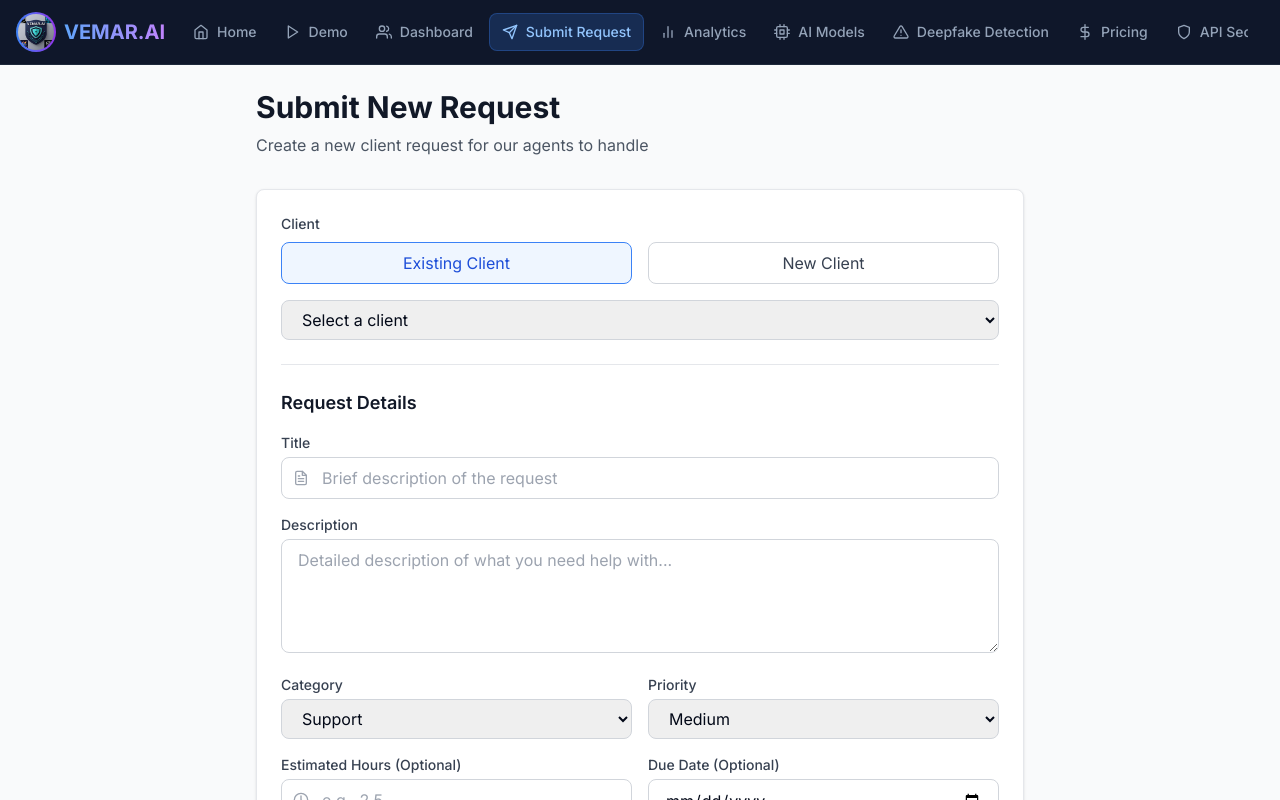
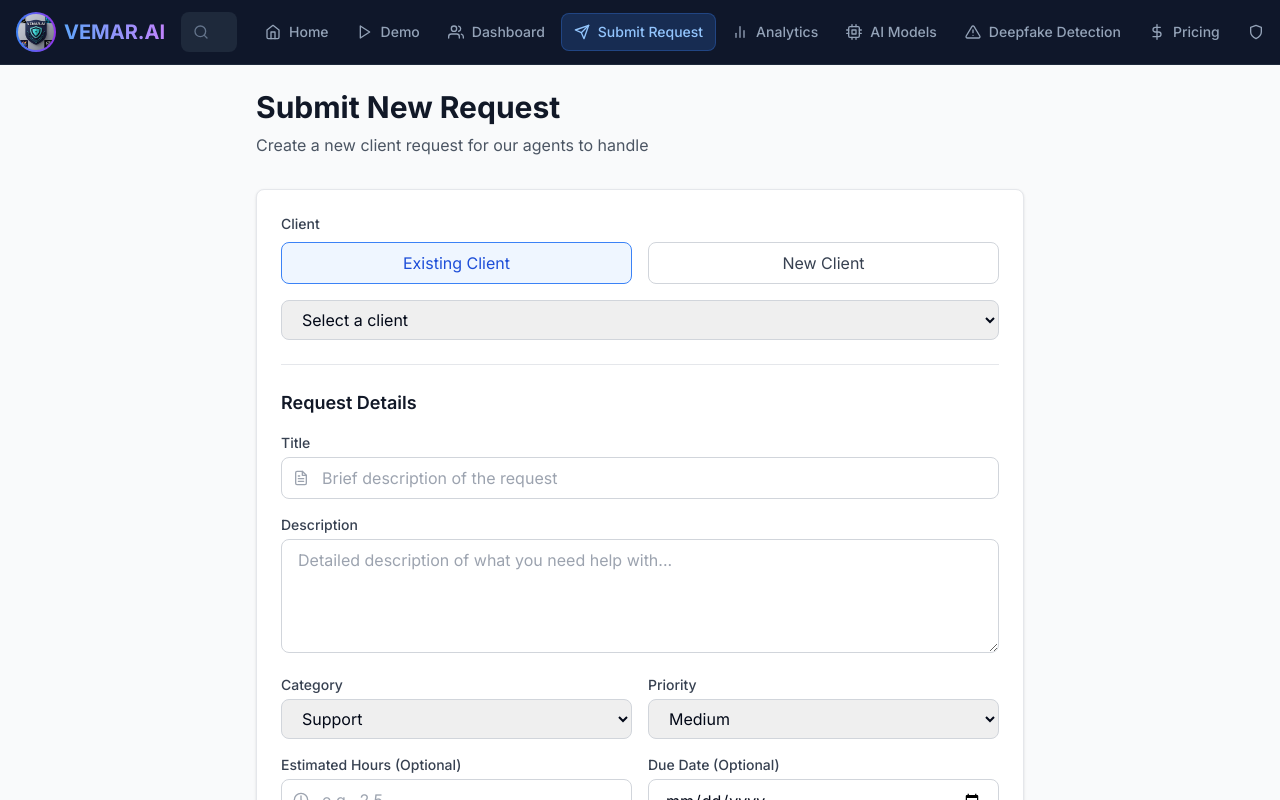
Before and after one commit to Lyzr-Apps/vemar-blueprint-epic-club, a Next.js app: page /submit-request in a window 1280 px wide. Shown: the top 800 px of the page. Built offline with nearby package versions, Linux system fonts and the light colour scheme.

Commit message:
feat: added search bar to navigation component for both desktop and mobile

```diff
--- a/components/navigation.tsx
+++ b/components/navigation.tsx
@@ -3,12 +3,13 @@
 import Link from 'next/link'
 import Image from 'next/image'
 import { usePathname } from 'next/navigation'
-import { FiHome, FiUsers, FiSend, FiBarChart2, FiMenu, FiX, FiDollarSign, FiShield, FiTrendingUp, FiAlertTriangle, FiPlay, FiCpu } from 'react-icons/fi'
+import { FiHome, FiUsers, FiSend, FiBarChart2, FiMenu, FiX, FiDollarSign, FiShield, FiTrendingUp, FiAlertTriangle, FiPlay, FiCpu, FiSearch } from 'react-icons/fi'
 import { useState } from 'react'
 
 export function Navigation() {
   const pathname = usePathname()
   const [mobileMenuOpen, setMobileMenuOpen] = useState(false)
+  const [searchQuery, setSearchQuery] = useState('')
 
   const navItems = [
     {
@@ -94,9 +95,30 @@ export function Navigation() {
             </span>
           </Link>
 
+          {/* Search Bar */}
+          <div className="hidden md:flex items-center flex-1 max-w-md mx-4">
+            <div className="relative w-full">
+              <input
+                type="text"
+                placeholder="Search pages..."
+                value={searchQuery}
+                onChange={(e) => setSearchQuery(e.target.value)}
+                className="w-full bg-slate-800 text-slate-200 placeholder-slate-500 rounded-lg px-4 py-2 pl-10 focus:outline-none focus:ring-2 focus:ring-blue-500 transition-all"
+              />
+              <FiSearch className="absolute left-3 top-1/2 transform -translate-y-1/2 w-4 h-4 text-slate-500" />
+            </div>
+          </div>
+
           {/* Desktop Navigation */}
-          <div className="hidden md:flex items-center gap-1 overflow-x-auto scrollbar-hide flex-1 mx-4">
-            {navItems.map((item) => {
+          <div className="hidden md:flex items-center gap-1 overflow-x-auto scrollbar-hide">
+            {navItems
+              .filter((item) =>
+                searchQuery
+                  ? item.name.toLowerCase().includes(searchQuery.toLowerCase()) ||
+                    (item.description && item.description.toLowerCase().includes(searchQuery.toLowerCase()))
+                  : true
+              )
+              .map((item) => {
                 const Icon = item.icon
                 const isActive = pathname === item.href
 
@@ -133,7 +155,28 @@ export function Navigation() {
         {/* Mobile Navigation */}
         {mobileMenuOpen && (
           <div className="md:hidden py-4 space-y-2">
-            {navItems.map((item) => {
+            {/* Mobile Search */}
+            <div className="px-4 pb-2">
+              <div className="relative w-full">
+                <input
+                  type="text"
+                  placeholder="Search pages..."
+                  value={searchQuery}
+                  onChange={(e) => setSearchQuery(e.target.value)}
+                  className="w-full bg-slate-800 text-slate-200 placeholder-slate-500 rounded-lg px-4 py-2 pl-10 focus:outline-none focus:ring-2 focus:ring-blue-500 transition-all"
+                />
+                <FiSearch className="absolute left-3 top-1/2 transform -translate-y-1/2 w-4 h-4 text-slate-500" />
+              </div>
+            </div>
+
+            {navItems
+              .filter((item) =>
+                searchQuery
+                  ? item.name.toLowerCase().includes(searchQuery.toLowerCase()) ||
+                    (item.description && item.description.toLowerCase().includes(searchQuery.toLowerCase()))
+                  : true
+              )
+              .map((item) => {
                 const Icon = item.icon
                 const isActive = pathname === item.href
 
```
Lines whose indentation alone changed are shown as unchanged.
